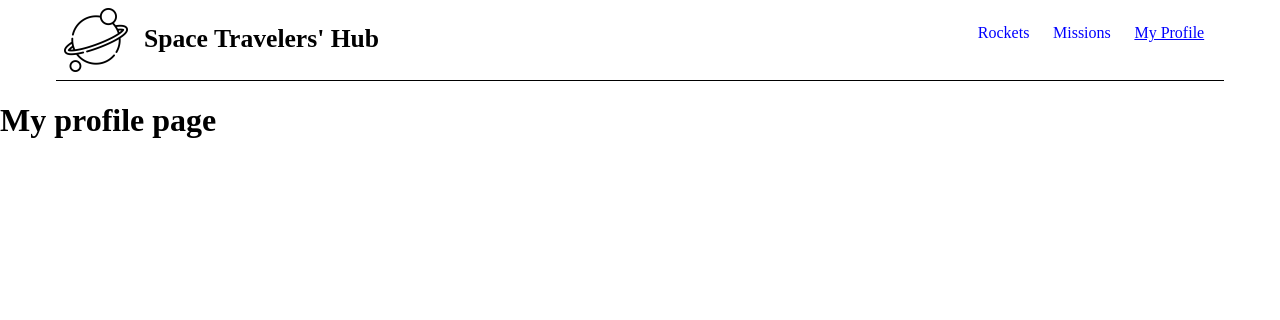
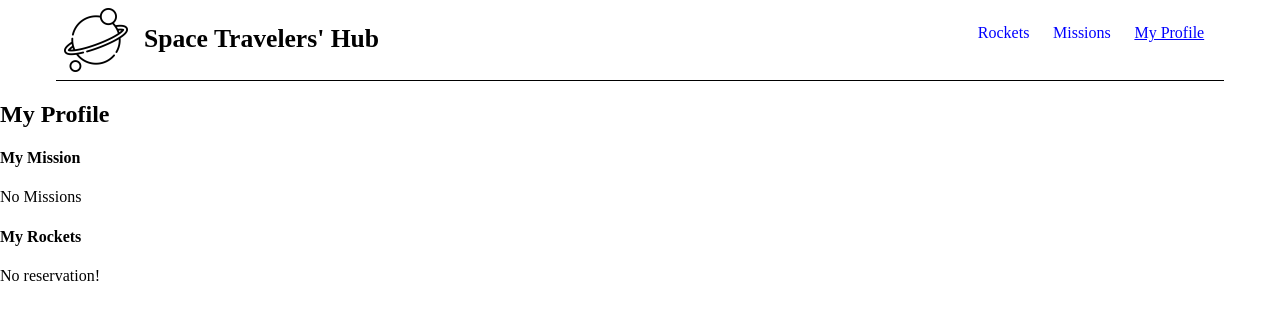
Before and after one commit to Christabelle143/react-group-project, a React (Create React App) app: page /profile in a window 1280 px wide. Shown: the top 320 px of the page. Built offline with nearby package versions, Linux system fonts and the light colour scheme.

Commit message:
add the profile page

```diff
--- a/src/components/profile.js
+++ b/src/components/profile.js
@@ -1,10 +1,47 @@
+/* eslint-disable */
 import React from 'react';
+import { useSelector } from 'react-redux';
+// import '../styles/MyProfile.css';
 
-function Myprofile() {
+const MyProfile = () => {
+  const rocketsData = useSelector((state) => state.rockets.rockets);
+  const reservedList = rocketsData.filter((rocket) => rocket.reserved === true);
+  const missionProfile = useSelector((state) => [
+    {
+      MissionTitle: 'My Mission',
+      data: state.missions.filter((mission) => mission.reserved),
+    },
+  ]);
+
   return (
-    <div className="rockets-container">
-      <h1>My profile page</h1>
+    <div className="Profile-container">
+      <h2>My Profile</h2>
+      <div className="Section">
+        {missionProfile.map(({ MissionTitle, data }) => (
+          <div className="Missions">
+            <h4>{MissionTitle}</h4>
+            <div className="Content">
+              {
+                !data.length
+                  ? <p>No Missions</p>
+                  : data.map((item) => <p key={item.id}>{item.name}</p>)
+              }
+            </div>
+          </div>
+        ))}
+        <div className="Rockets">
+          <h4>My Rockets</h4>
+          <div className="Content">
+            {
+              !reservedList.length
+                ? <p>No reservation!</p>
+                : reservedList.map((rocket) => <p key={rocket.id}>{rocket.rocket_name}</p>)
+            }
+          </div>
+        </div>
+      </div>
     </div>
   );
-}
-export default Myprofile;
+};
+
+export default MyProfile;
```
